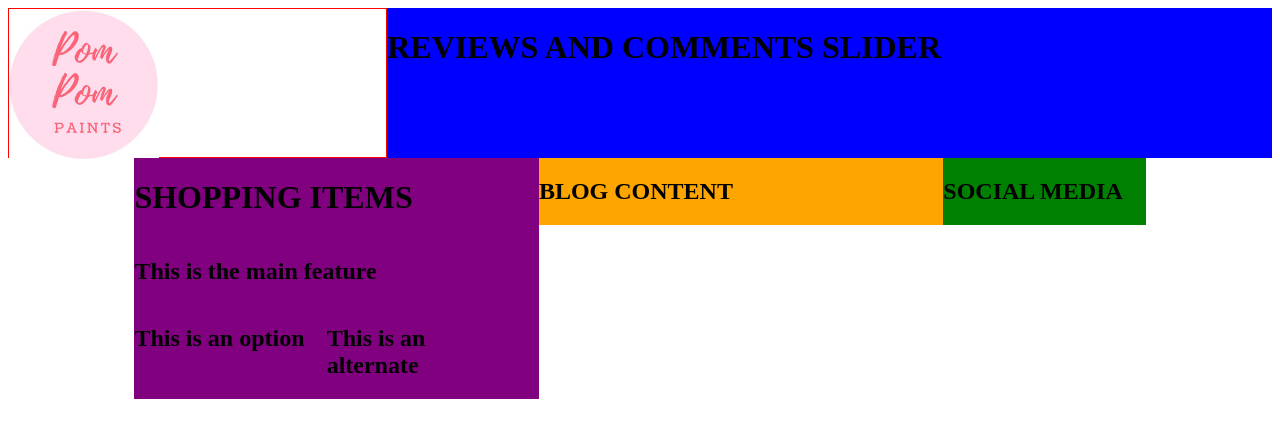
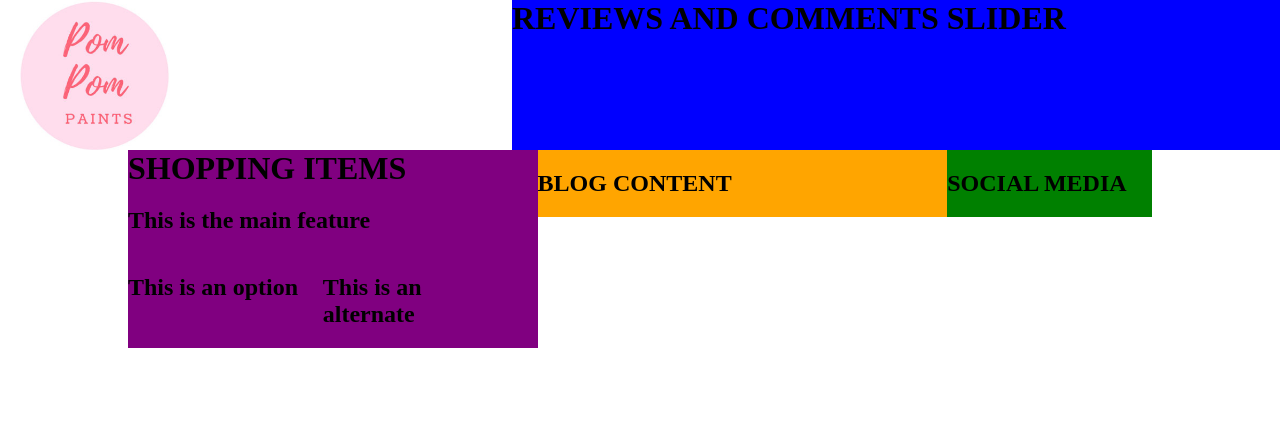
Before and after one commit to lb13/pompom-new, a plain HTML site: page index.html in a window 1280 px wide. Drawn offline with nearby package versions, Linux system fonts and the light colour scheme.

Commit message:
New update

```diff
--- a/css/style.css
+++ b/css/style.css
@@ -1,3 +1,24 @@
+@font-face {
+  font-family: Playlist;
+  src: url("../fonts/Playlist Script.otf") format("opentype");
+}
+
+@font-face {
+  font-family: Ornament;
+  src: url("../fonts/Playlist Ornament.otf") format("opentype");
+}
+
+body {
+  background-color: #FFF;
+  padding: 0px;
+  margin: 0px;
+}
+
+h1 {
+  margin: 0px;
+  padding: 0px;
+}
+
 .grid {
   width: auto;
 }
@@ -22,6 +43,7 @@
 [class*='col-'] {
   float: left;
   padding-right: 20px;
+  min-height: 1px;
 }
 
 [class*='col-']:last-of-type {
--- a/index.html
+++ b/index.html
@@ -4,17 +4,20 @@
     <meta charset="utf-8">
     <meta http-equiv="X-UA-Compatible" content="IE=edge">
     <meta name="viewport" content="width=device-width, initial-scale=1">
-    <!-- The above 3 meta tags *must* come first in the head; any other head content must come *after* these tags -->
     <title>Pom Pom Paints</title>
+    <link href="css/style.css" rel="stylesheet">
+  </head>
 
-    <!-- Bootstrap -->
-    <link href="css/style.css" rel="stylesheet">
-
-  </head>
   <body>
 <div class="grid">
-    <div class="col-3" style="height: 150px; border: 1px solid red"><img src="images/logo.jpg" style="height:150px"></div>
-    <div class="col-7" style="background-color: blue; height: 150px"><h1>REVIEWS AND COMMENTS SLIDER</h1></div>
+
+    <div class="col-2" style="height: 150px; padding-left: 20px">
+      <img src="images/logo.jpg" style="height: inherit">
+    </div>
+
+    <div class="col-2"></div>
+
+    <div class="col-6" style="background-color: blue; height: 150px"><h1>REVIEWS AND COMMENTS SLIDER</h1></div>
   </div>
 
   <div class="grid-slim">
```
Also changed, not shown: fonts/Playlist Caps.otf (added), fonts/Playlist Ornament.otf (added), fonts/Playlist Script.otf (added), 1 other file.
